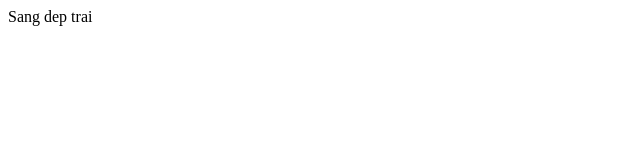
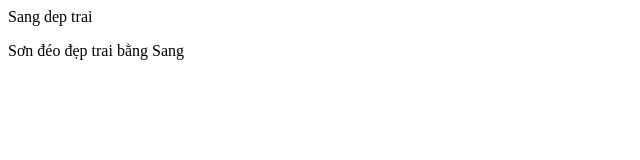
Before and after one commit to SangNguyen2810/Twitter, a plain HTML site: page front-end/index.html in a window 1280 px wide. Shown: the whole page, without its empty margins (0-640 px from the left). Drawn offline with Linux system fonts and the light colour scheme.

Commit message:
Sơn update file index
Sơn tuyên bố Sang tuổi lol

```diff
--- a/front-end/index.html
+++ b/front-end/index.html
@@ -6,5 +6,6 @@
 </head>
 <body>
     <a>Sang dep trai</a>
+    <p>Sơn đéo đẹp trai bằng Sang</p
 </body>
 </html>
```
